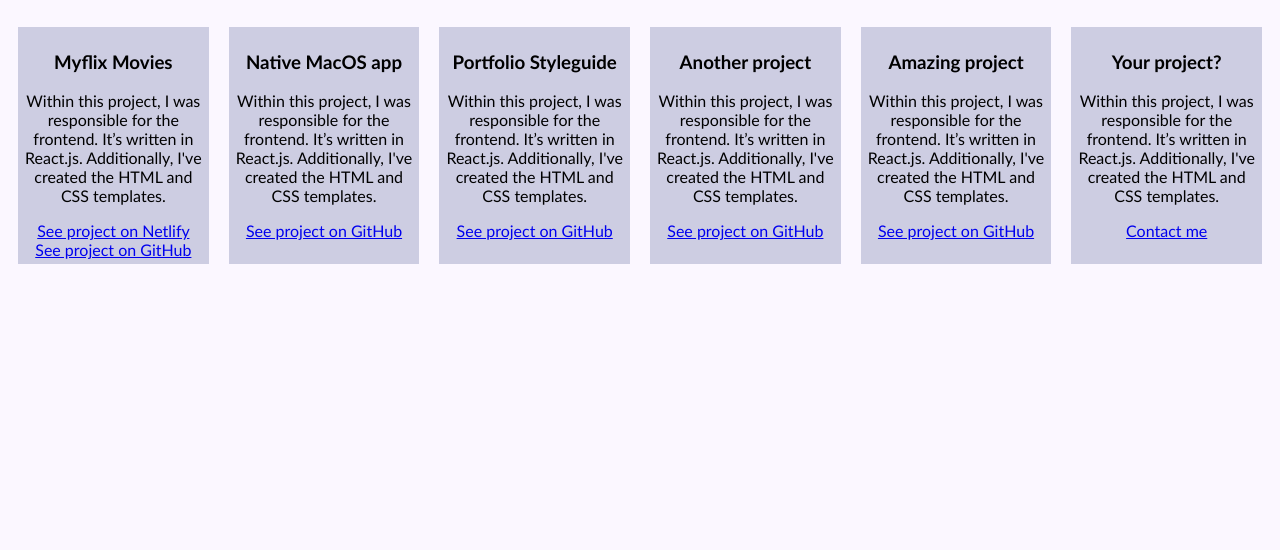
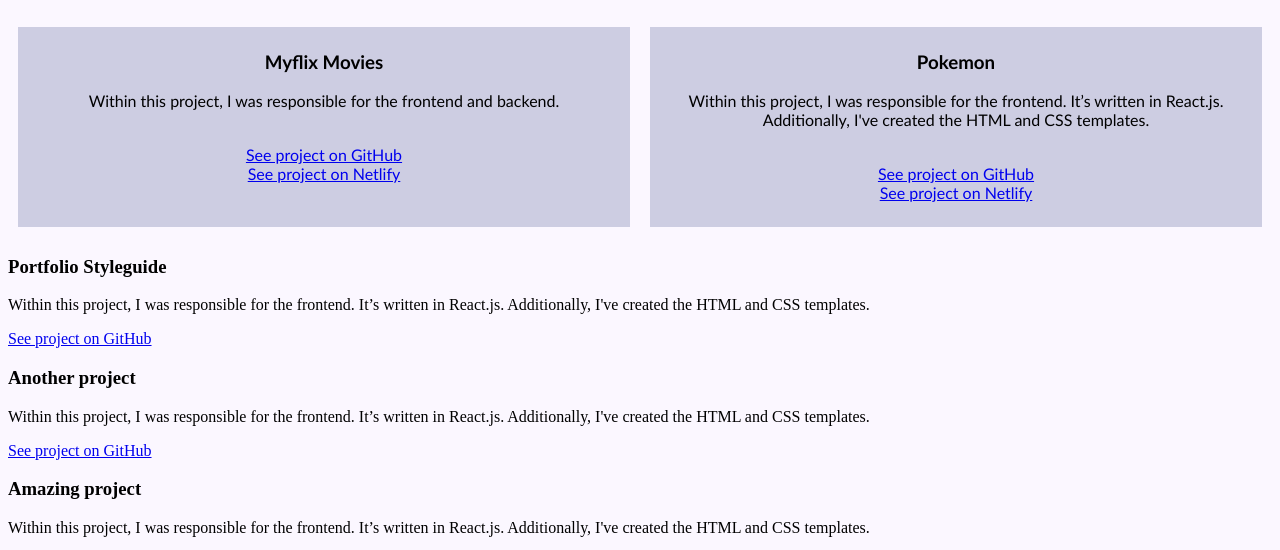
Before and after one commit to olivias-jin/portfolio-website, a plain HTML site: page work.html in a window 1280 px wide. Shown: the part 109-659 px from the top of the page. Drawn offline with Linux system fonts and the light colour scheme; a script that the page names is missing.

Commit message:
updated the work

```diff
--- a/work.html
+++ b/work.html
@@ -1,10 +1,11 @@
 <!DOCTYPE html>
 <html lang="en">
+
 <head>
     <meta charset="UTF-8">
     <meta name="viewport" content="width=device-width, initial-scale=1.0">
     <title>Work</title>
-    <a href="/"> <img src="image/mylogo.png" class= "logo Page" alt= "logo"> </a>
+    <a href="/"> <img src="image/mylogo.png" class="logo Page" alt="logo"> </a>
     <link rel="stylesheet" type="text/css" href="css/work.css">
     <link rel="icon" href="image/global-love.png" type="image/icon">
 
@@ -18,46 +19,62 @@
     </ul>
 
 </head>
+
 <body>
     <main>
         <section>
-        <div class="mywork"><h1>My Work</h1></div>
+            <div class="mywork">
+                <h1>My Work</h1>
+            </div>
             <div id="container">
 
-                <div> <h3> Myflix Movies</h3>
-                    <p>Within this project, I was responsible for the frontend. It’s written in React.js. Additionally, I've created the HTML and CSS templates.</p>
-                    <a href="https://myflix-movies-oj.netlify.app/" role="menuitem">See project on Netlify</a>
-                    <a href="https://github.com/olivias-jin/myFlix-client" role="menuitem">See project on GitHub</a>
+                <div>
+                    <h3> Myflix Movies</h3>
+                    <p>Within this project, I was responsible for the frontend and backend.</p>
+                    <br><a href="https://github.com/olivias-jin/myFlix-client" role="menuitem">See project on GitHub</a>
+                    <br><a href="https://myflix-movies-oj.netlify.app/" role="menuitem">See project on Netlify</a>
                 </div>
 
-                <div> <h3> Native MacOS app</h3>
-                    <p>Within this project, I was responsible for the frontend. It’s written in React.js. Additionally, I've created the HTML and CSS templates.</p>
+                <div>
+                    <h3> Pokemon</h3>
+                    <p>Within this project, I was responsible for the frontend. It’s written in React.js. Additionally,
+                        I've created the HTML and CSS templates.</p>
+                    <br><a href="https://github.com/olivias-jin/pokemonRepository" role="menuitem">See project on GitHub</a>
+                    <br><a href="https://oliviasjin-pokemon.netlify.app/" role="menuitem">See project on Netlify</a>
+                </div>
+                </div>
+
+                <div>
+                    <h3> Portfolio Styleguide</h3>
+                    <p>Within this project, I was responsible for the frontend. It’s written in React.js. Additionally,
+                        I've created the HTML and CSS templates.</p>
                     <a href="#" role="menuitem">See project on GitHub</a>
                 </div>
 
-                <div> <h3> Portfolio Styleguide</h3>
-                    <p>Within this project, I was responsible for the frontend. It’s written in React.js. Additionally, I've created the HTML and CSS templates.</p>
+                <div>
+                    <h3> Another project</h3>
+                    <p>Within this project, I was responsible for the frontend. It’s written in React.js. Additionally,
+                        I've created the HTML and CSS templates.</p>
                     <a href="#" role="menuitem">See project on GitHub</a>
                 </div>
 
-                <div> <h3> Another project</h3>
-                    <p>Within this project, I was responsible for the frontend. It’s written in React.js. Additionally, I've created the HTML and CSS templates.</p>
+                <div>
+                    <h3> Amazing project</h3>
+                    <p>Within this project, I was responsible for the frontend. It’s written in React.js. Additionally,
+                        I've created the HTML and CSS templates.</p>
                     <a href="#" role="menuitem">See project on GitHub</a>
                 </div>
-
-                <div> <h3> Amazing project</h3>
-                    <p>Within this project, I was responsible for the frontend. It’s written in React.js. Additionally, I've created the HTML and CSS templates.</p>
-                    <a href="#" role="menuitem">See project on GitHub</a>
-                </div>
-                <div> <h3> Your project?</h3>
-                    <p>Within this project, I was responsible for the frontend. It’s written in React.js. Additionally, I've created the HTML and CSS templates.</p>
+                <div>
+                    <h3> Your project?</h3>
+                    <p>Within this project, I was responsible for the frontend. It’s written in React.js. Additionally,
+                        I've created the HTML and CSS templates.</p>
                     <a href="#" role="menuitem">Contact me</a>
                 </div>
 
 
 
             </div>
-</section>
+        </section>
     </main>
 
 
@@ -72,13 +89,14 @@
     <div class="social icon">
 
         <a href="https://github.com/olivias-jin/portfolio-website">
-        <img src="image/github_icon48.png"></a>
+            <img src="image/github_icon48.png"></a>
 
         <a href="https://www.linkedin.com/in/oliviasjin/">
-         <img src="image/linkedin logo_icon.png">
+            <img src="image/linkedin logo_icon.png">
         </a>
 
         <script src="js/tota11y.min.js"></script>
     </div>
- </footer>
+</footer>
+
 </html>
```
